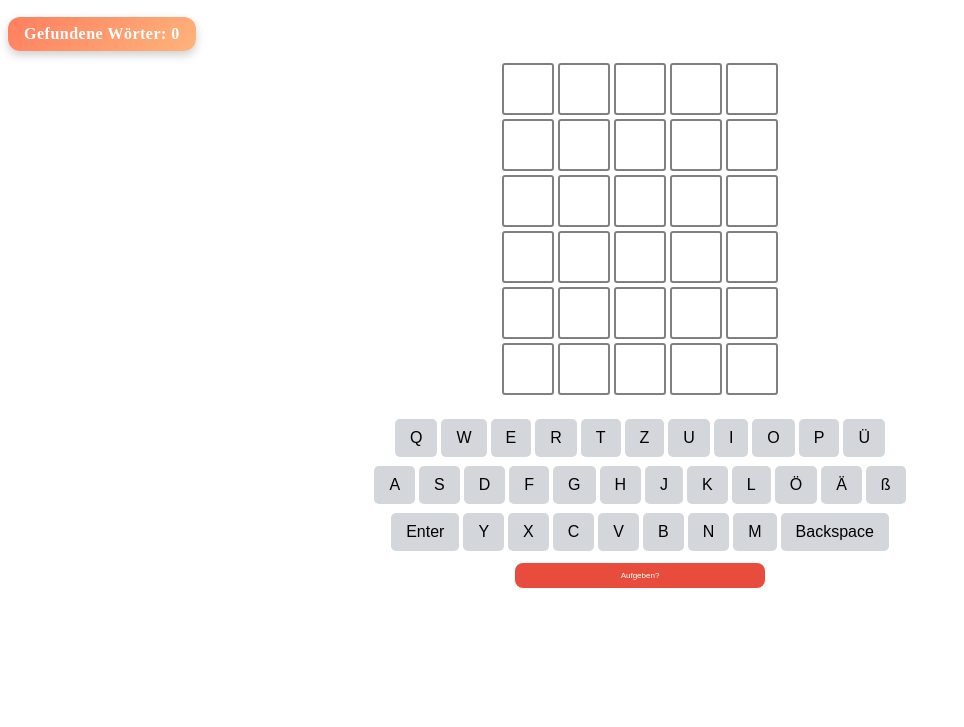
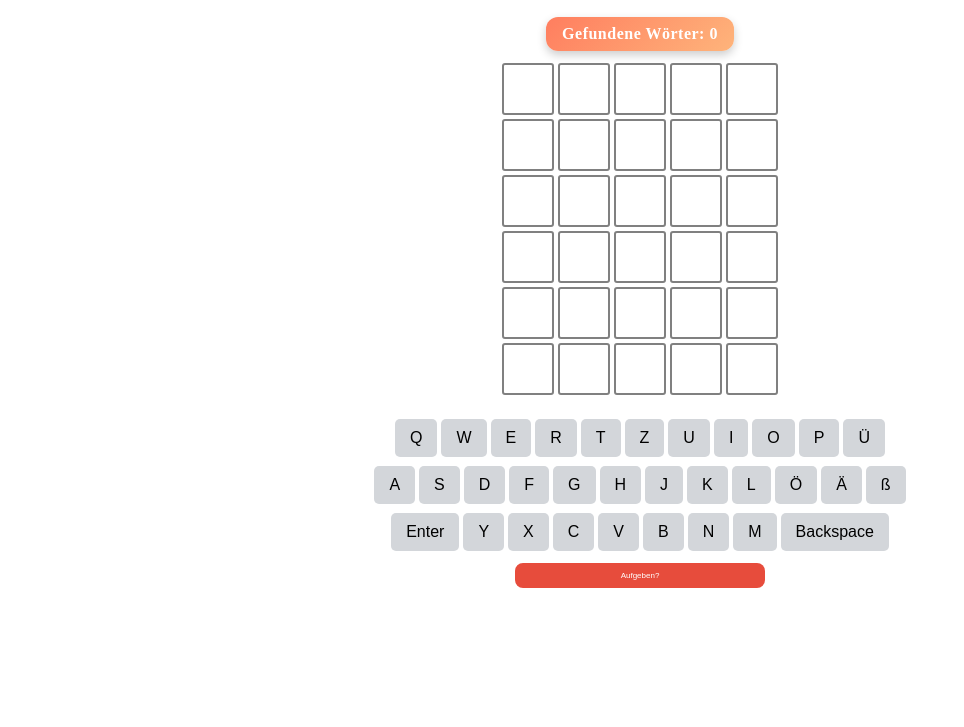
Before and after one commit to bipolaroc4ka/dewort, a plain HTML site: page index.html in a window 1280 px wide. Shown: the part 73-800 px from the top of the page, without its empty margins (0-964 px from the left). Drawn offline with nearby package versions, Linux system fonts and the light colour scheme.

Commit message:
Update index.html

```diff
--- a/index.html
+++ b/index.html
@@ -12,9 +12,7 @@
 
 
     <h1> Wordle </h1>
-
-    <div id="guessed-count">Gefundene Wörter: 0</div>
-
+    <div class="center-container"> <div id="guessed-count">Gefundene Wörter: 0</div> </div>
 
     <div id="game-board"></div>
     <div id="keyboard"></div>
```
